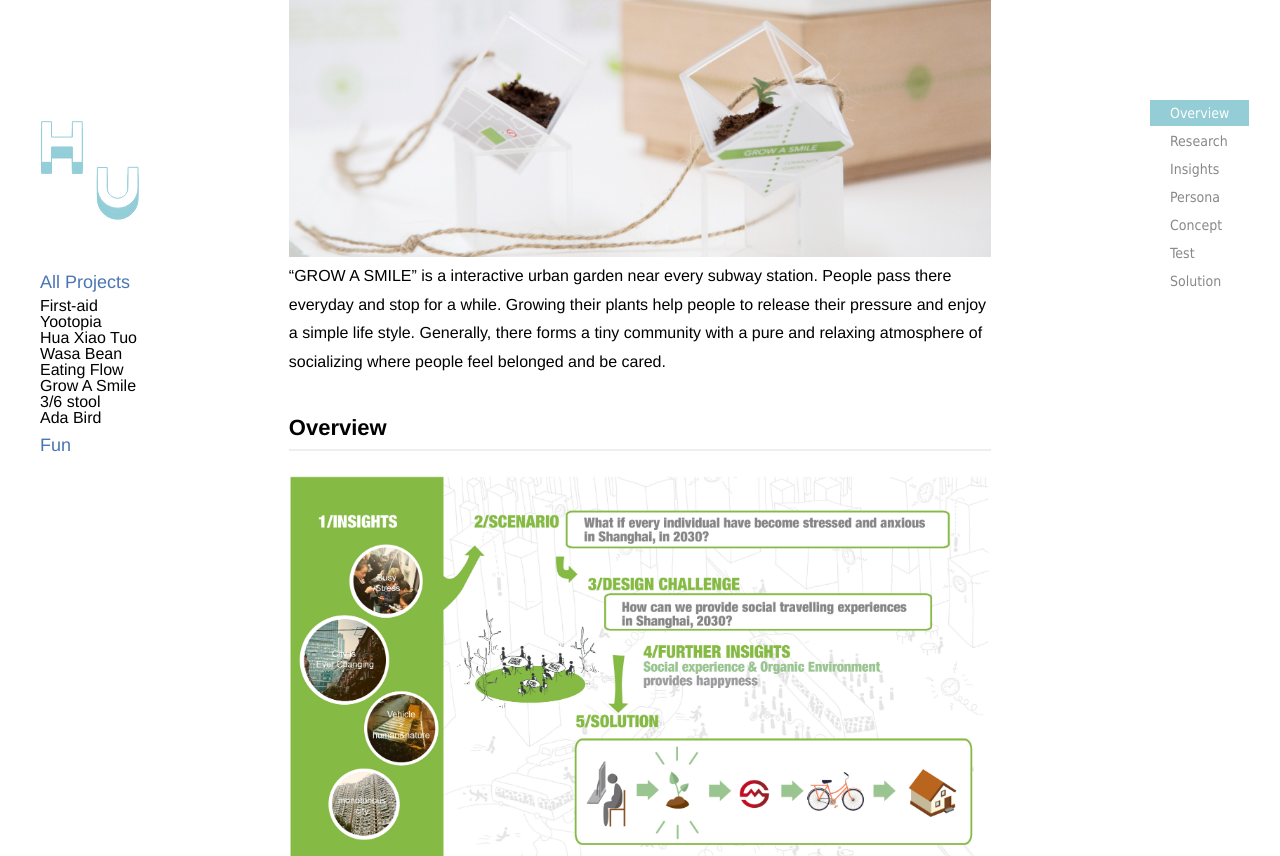
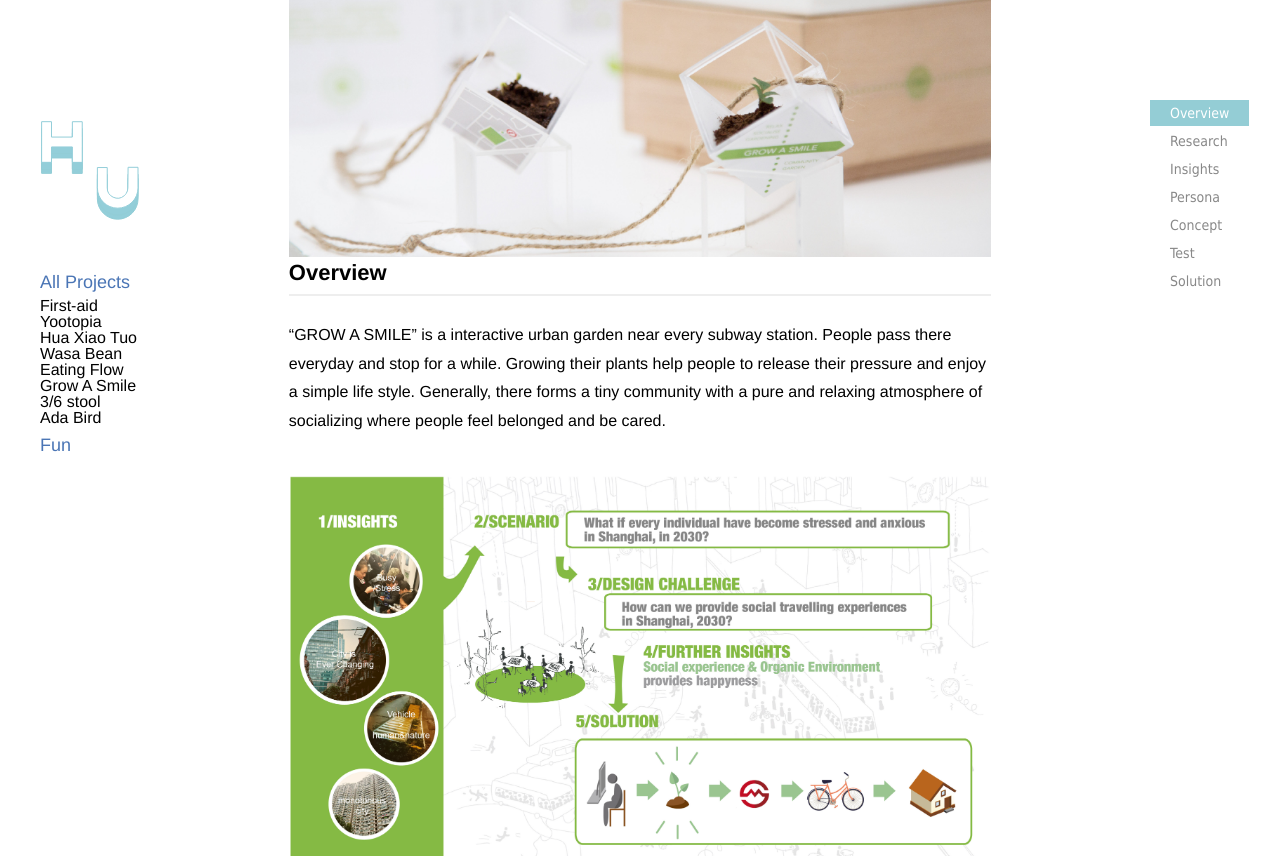
Before and after one commit to yuanyuanhu96/Potfolio-Archive, a Jekyll site: the page built from _posts/2017-5-5-Grow-A-Smile.md, in a window 1280 px wide and 1400 px high, scrolled down 520 px. Shown: the top 856 px of the window. Built offline with Jekyll 4.4.1, drawn with Linux system fonts in a browser that asks for light colours; grey boxes are pictures that could not be loaded.

Commit message:
Update 2017-5-5-Grow-A-Smile.md

```diff
--- a/_posts/2017-5-5-Grow-A-Smile.md
+++ b/_posts/2017-5-5-Grow-A-Smile.md
@@ -22,10 +22,11 @@
 
 <img alt="Git Bash" src="images/GAS/GAS-img-01.jpg"/>
 
-<p> “GROW A SMILE” is a interactive urban garden near every subway station. People pass there everyday and stop for a while. Growing their plants help people to release their pressure and enjoy a simple life style. Generally, there forms a tiny community with a pure and relaxing atmosphere of socializing where people feel belonged and be cared.</p>
 
 <div id="step1" class="dowebok">
 <h2>Overview</h2>
+
+ <p> “GROW A SMILE” is a interactive urban garden near every subway station. People pass there everyday and stop for a while. Growing their plants help people to release their pressure and enjoy a simple life style. Generally, there forms a tiny community with a pure and relaxing atmosphere of socializing where people feel belonged and be cared.</p>
 <img alt="Git Bash" src="images/GAS/GAS-img-02.jpg"/>
 
 
@@ -34,9 +35,11 @@
 <div id="step2" class="dowebok">
 
 <h2>Research</h2>
+<h3>Observing</h3>
 
-<img alt="Git Bash" src="images/GAS/GAS-img-03.jpg"/>
-<img alt="Git Bash" src="images/GAS/GAS-img-04.svg"/>
+ <p><img alt="Git Bash" src="images/GAS/GAS-img-03.jpg"/></p>
+<h3>Interview</h3>
+ <p><img alt="Git Bash" src="images/GAS/GAS-img-04.svg"/></p>
 
 
 </div>
@@ -45,8 +48,8 @@
 
 <h2>Insights</h2>
 
-<img alt="Git Bash" src="images/GAS/GAS-img-05.svg"/>
-<p><img alt="Git Bash" src="images/GAS/GAS-img-06.svg"/></p>
+<img alt="Git Bash" src="images/GAS/GAS-img-05.jpg"/>
+<p><img alt="Git Bash" src="images/GAS/GAS-img-06.jpg"/></p>
 
 
 </div>
@@ -80,7 +83,7 @@
 <h2>Solution</h2>
 
 <img alt="Git Bash" src="images/GAS/GAS-img-12.svg"/>
-<img alt="Git Bash" src="images/GAS/GAS-img-12.svg"/>
+<img alt="Git Bash" src="images/GAS/GAS-img-13.svg"/>
 </div>
 
 
```
